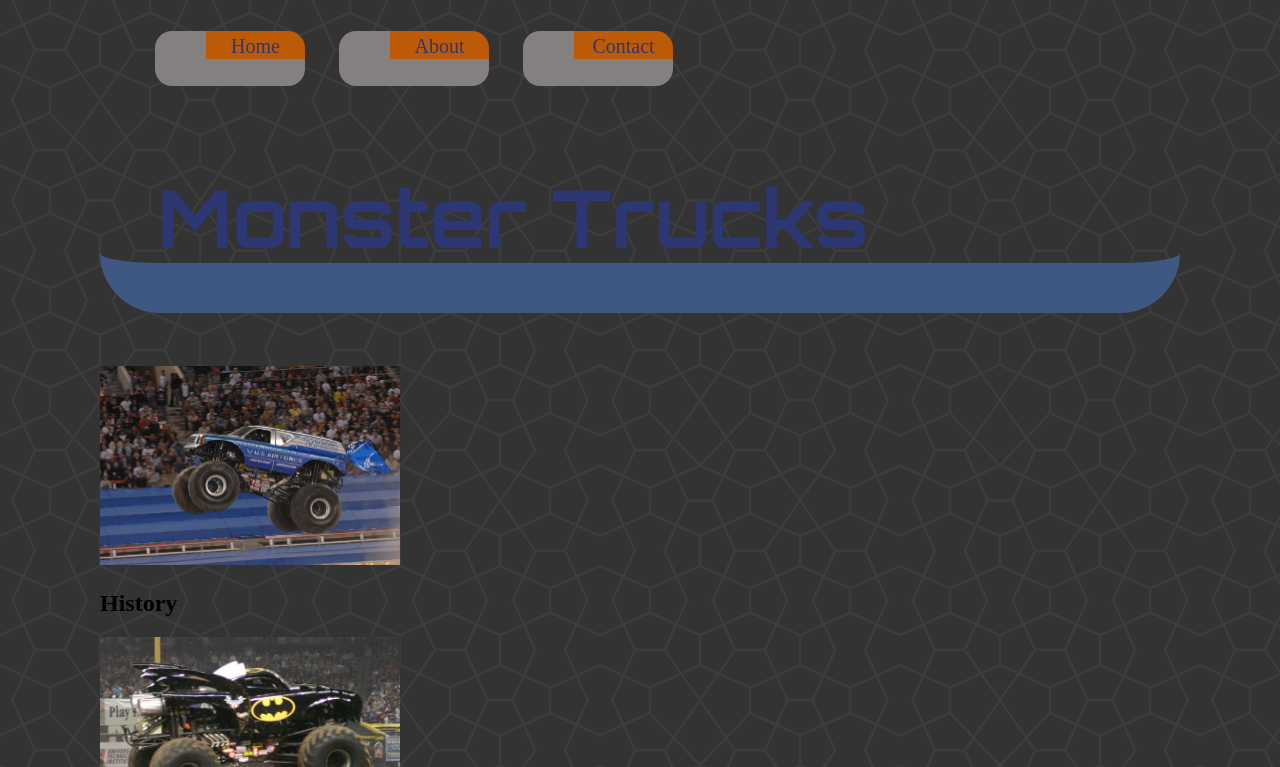
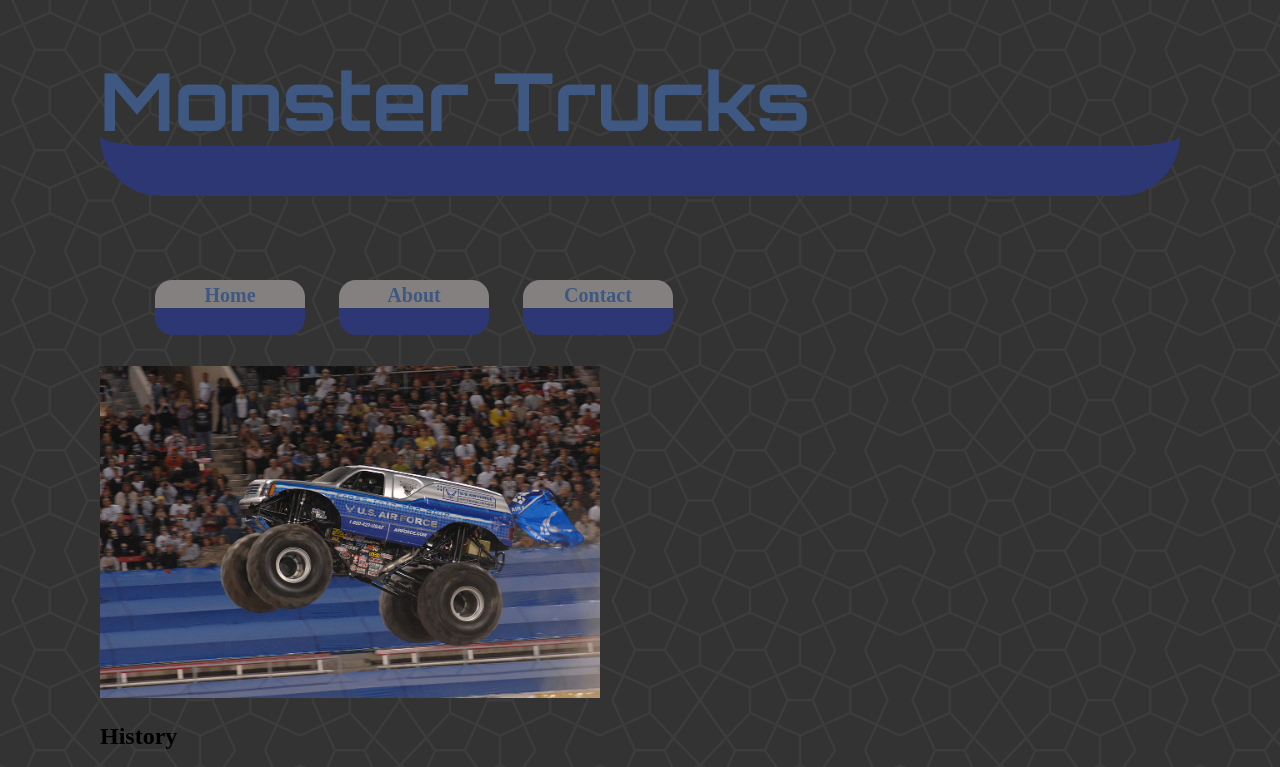
Before and after one commit to racnicfer/monster-trucks, a plain HTML site: page index.html in a window 1280 px wide. Shown: the top 767 px of the page. Drawn offline with nearby package versions, Linux system fonts and the light colour scheme; a web font is replaced by a local one.

Commit message:
Navigation Styling

```diff
--- a/css/styles.css
+++ b/css/styles.css
@@ -7,7 +7,7 @@ Tertiary/Accent Color: #848080, #3E5882, #BC5A07
 
 Typography:
 Headlines: font-family: 'Orbitron', sans-serif
-Body Copy:
+Body Copy: font-family: 'Sura', serif;
 
 backgrounds:
 http://subtlepatterns.com/category/patterns/page/2/
@@ -16,20 +16,17 @@ http://subtlepatterns.com/category/patterns/page/2/
 
 body {
     background-image: url(../img/congruent_outline.png);
-}
 
-aside {
-    margin: none;
-    text-align: left;
 }
 
 h1 {
-    color: #2C3773;
+    color: #3E5882;
     font-family: 'Orbitron', sans-serif;
     font-size: 5em;
-    border-bottom: 50px solid #3E5882;
+    border-bottom: 50px solid #2C3773;
     border-radius: 60px;
-    padding-left: 58px;
+    margin-left:0;
+
 }
 
 
@@ -39,10 +36,10 @@ p {
 }
 
 img {
-    width: 300px;
+    width: 500px;
 }
+
 a {
-    background:#BC5A07;
     border-radius: 17px;
     display: block;
     height:55px;
@@ -51,6 +48,8 @@ a {
 }
 
 li {
+    font-family: 'Sura', serif;
+    font-weight: bold;
     display: inline-block;
     font-size: 20px;
     border: none;
@@ -60,17 +59,15 @@ li {
 
 a:link,
 a:visited {
-    background: #BC5A07;
+    background: #848080;
     text-decoration: none;
-    color: #2C3773;
+    color:  #3E5882;
     display: block;
     height: 55px;
     width: 150px;
     line-height: 30px;
-    outline-width: thick;
     margin: 15px;
-    border-bottom: 27px solid #848080;
-    border-left: 51px solid #848080;
+    border-bottom: 27px solid #2C3773;
 }
 
 /* links ***************************
--- a/index.html
+++ b/index.html
@@ -9,6 +9,7 @@
   <link rel="stylesheet" href="http://necolas.github.io/normalize.css/3.0.2/normalize.css">
   <link rel="stylesheet" href="css/grid.css">
     <link href='https://fonts.googleapis.com/css?family=Orbitron:400,500,700' rel='stylesheet' type='text/css'>
+    <link href='https://fonts.googleapis.com/css?family=Sura:400,700' rel='stylesheet' type='text/css'>
   <link rel="stylesheet" href="css/styles.css">
 
 </head>
@@ -16,6 +17,14 @@
 
 <!-- Main Container -->
 <main>
+
+
+
+<!-- Banner (Aside) -->
+	<aside class="grid-container">
+			<h1>Monster Trucks</h1>
+
+	</aside>
 
 <!-- Header -->
 	<header class="grid-container">
@@ -32,15 +41,12 @@
 	</header>
 
 
-<!-- Banner (Aside) -->
-	<aside class="grid-container">
-			<h1>Monster Trucks</h1>
-			<img src="img/1.jpg" alt="Banner">
-	</aside>
-
-
 <!-- Article -->
 	<article class="grid-container">
+
+        <section>
+		<img src="img/1.jpg" alt="Banner">
+		</section>
 
 		<section>
 			<h2>History</h2>
```
